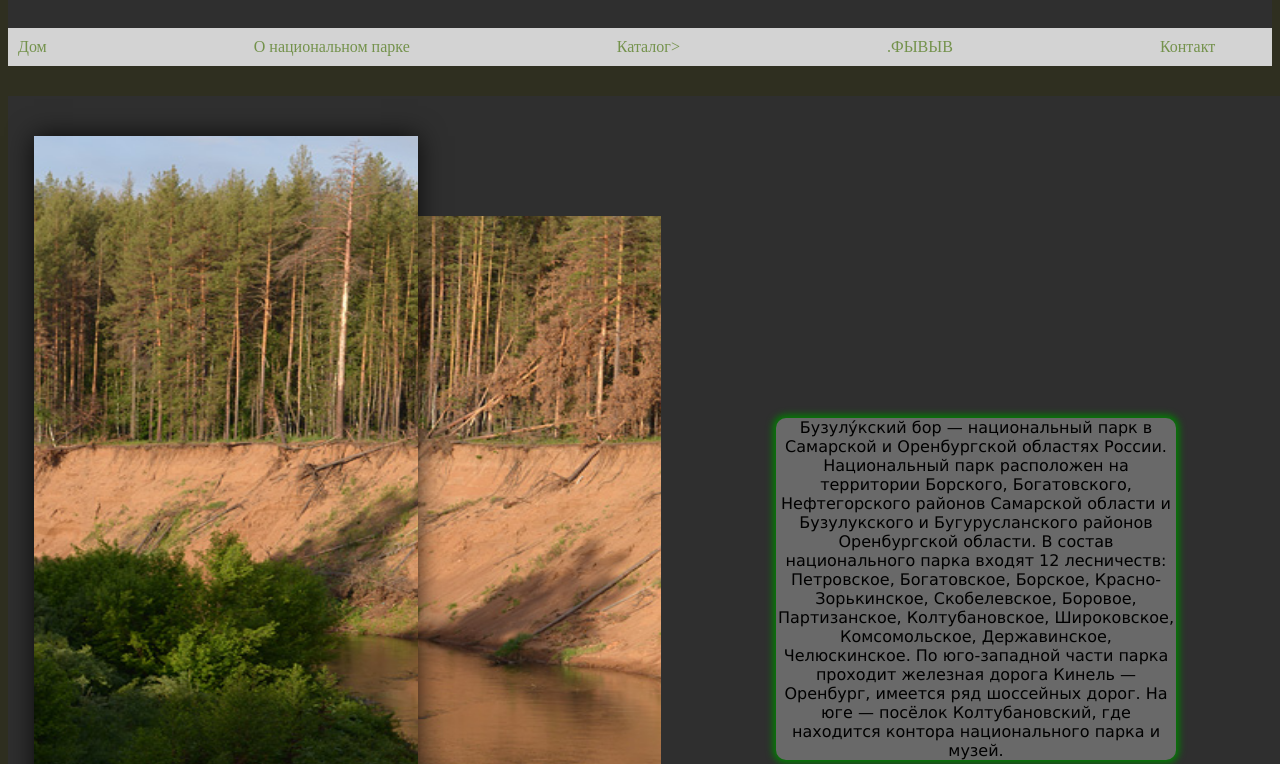
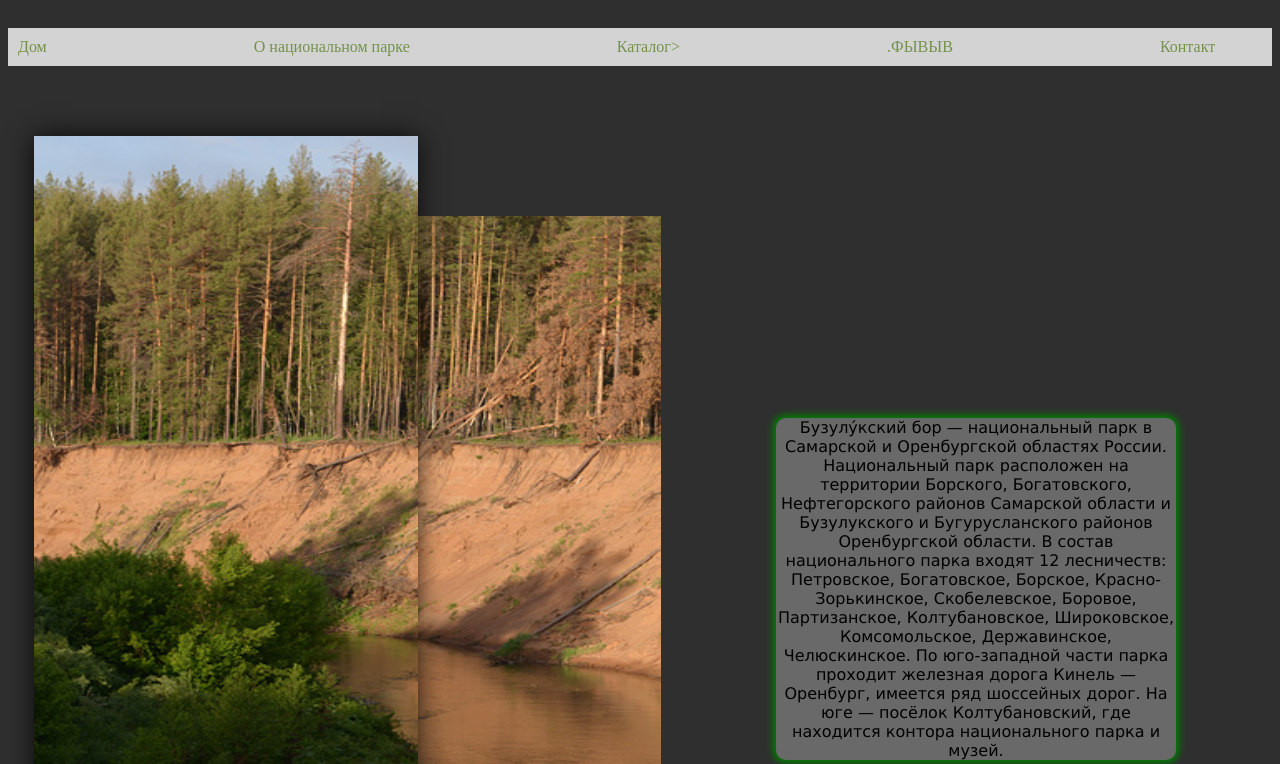
Before and after one commit to Kochtyan/cursit, a plain HTML site: page park.html in a window 1280 px wide. Shown: the part 158-922 px from the top of the page. Drawn offline with Linux system fonts and the light colour scheme.

Commit message:
style issues fix

```diff
--- a/style.css
+++ b/style.css
@@ -1,5 +1,5 @@
 body {
-    background-color: #2f2f20;
+    background-color: #2f2f2f;
 }
 
 .main {
```
